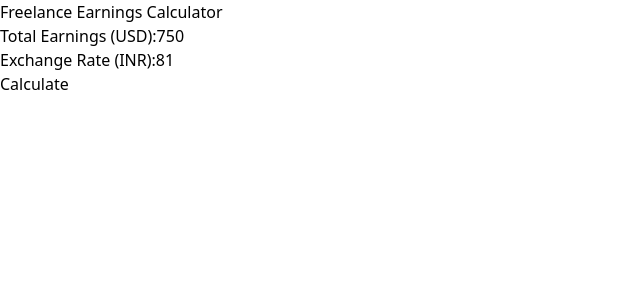
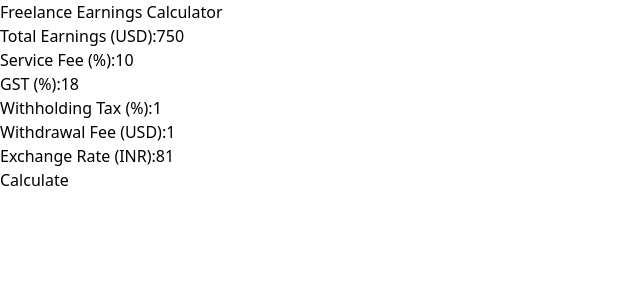
Before and after one commit to GAM3RG33K/freelance-earnings-calculator, a React (Vite) app: page / in a window 1280 px wide. Shown: the top 300 px of the page, without its empty margins (0-640 px from the left). Built offline with nearby package versions, Linux system fonts and the light colour scheme.

Commit message:
BugFix: Input field focus issue

```diff
--- a/src/App.tsx
+++ b/src/App.tsx
@@ -1,4 +1,3 @@
-import React from 'react'
 import FreelanceEarningsCalculator from './FreelanceEarningsCalculator'
 
 function App() {
--- a/src/FreelanceEarningsCalculator.tsx
+++ b/src/FreelanceEarningsCalculator.tsx
@@ -1,53 +1,105 @@
 import React, { useState } from 'react';
 
+// Define the InputField component outside of the main component
+const InputField: React.FC<{
+    label: string;
+    value: string;
+    onChange: (value: string) => void;
+    placeholder: string;
+}> = ({ label, value, onChange, placeholder }) => (
+    <div className="mb-4">
+        <label className="block text-sm font-medium text-gray-700">
+            {label}:
+            <input
+                type="text"
+                value={value}
+                onChange={(e) => onChange(e.target.value)}
+                placeholder={placeholder}
+                className="mt-1 block w-full rounded-md border-gray-300 shadow-sm focus:border-indigo-300 focus:ring focus:ring-indigo-200 focus:ring-opacity-50"
+            />
+        </label>
+    </div>
+);
+
 const FreelanceEarningsCalculator: React.FC = () => {
-  const [totalEarningsUSD, setTotalEarningsUSD] = useState<number>(750);
-  const [exchangeRateINR, setExchangeRateINR] = useState<number>(81);
+    const [fields, setFields] = useState({
+        totalEarningsUSD: '750',
+        serviceFeePercentage: '10',
+        gstPercentage: '18',
+        withholdingTaxPercentage: '1',
+        withdrawalFeeUSD: '1',
+        exchangeRateINR: '81',
+    });
     const [netEarningsINR, setNetEarningsINR] = useState<number | null>(null);
 
+    const handleInputChange = (field: keyof typeof fields, value: string) => {
+        if (value === '' || /^\d*\.?\d*$/.test(value)) {
+            setFields(prev => ({ ...prev, [field]: value }));
+        }
+    };
+
     const calculateEarnings = () => {
-    const serviceFeePercentage = 10 / 100;
-    const gstPercentage = 18 / 100;
-    const withholdingTaxPercentage = 1 / 100;
-    const withdrawalFeeUSD = 1;
+        const {
+            totalEarningsUSD,
+            serviceFeePercentage,
+            gstPercentage,
+            withholdingTaxPercentage,
+            withdrawalFeeUSD,
+            exchangeRateINR,
+        } = fields;
 
-    const serviceFee = totalEarningsUSD * serviceFeePercentage;
-    const gstOnServiceFee = serviceFee * gstPercentage;
-    const withholdingTax = totalEarningsUSD * withholdingTaxPercentage;
+        const totalEarnings = parseFloat(totalEarningsUSD);
+        const serviceFee = totalEarnings * (parseFloat(serviceFeePercentage) / 100);
+        const gstOnServiceFee = serviceFee * (parseFloat(gstPercentage) / 100);
+        const withholdingTax = totalEarnings * (parseFloat(withholdingTaxPercentage) / 100);
 
         const totalDeductions = serviceFee + gstOnServiceFee + withholdingTax;
-    const netEarningsUSD = totalEarningsUSD - totalDeductions;
-    const netEarningsAfterWithdrawalFeeUSD = netEarningsUSD - withdrawalFeeUSD;
+        const netEarningsUSD = totalEarnings - totalDeductions;
+        const netEarningsAfterWithdrawalFeeUSD = netEarningsUSD - parseFloat(withdrawalFeeUSD);
 
-    const netEarningsINR = netEarningsAfterWithdrawalFeeUSD * exchangeRateINR;
+        const netEarningsINR = netEarningsAfterWithdrawalFeeUSD * parseFloat(exchangeRateINR);
         setNetEarningsINR(netEarningsINR);
     };
 
     return (
         <div className="p-4 max-w-md mx-auto bg-white rounded-xl shadow-md">
             <h1 className="text-2xl font-bold mb-4">Freelance Earnings Calculator</h1>
-      <div className="mb-4">
-        <label className="block text-sm font-medium text-gray-700">
-          Total Earnings (USD):
-          <input
-            type="number"
-            value={totalEarningsUSD}
-            onChange={(e) => setTotalEarningsUSD(Number(e.target.value))}
-            className="mt-1 block w-full rounded-md border-gray-300 shadow-sm focus:border-indigo-300 focus:ring focus:ring-indigo-200 focus:ring-opacity-50"
+            <InputField
+                label="Total Earnings (USD)"
+                value={fields.totalEarningsUSD}
+                onChange={(value) => handleInputChange('totalEarningsUSD', value)}
+                placeholder="e.g., 750"
             />
-        </label>
-      </div>
-      <div className="mb-4">
-        <label className="block text-sm font-medium text-gray-700">
-          Exchange Rate (INR):
-          <input
-            type="number"
-            value={exchangeRateINR}
-            onChange={(e) => setExchangeRateINR(Number(e.target.value))}
-            className="mt-1 block w-full rounded-md border-gray-300 shadow-sm focus:border-indigo-300 focus:ring focus:ring-indigo-200 focus:ring-opacity-50"
+            <InputField
+                label="Service Fee (%)"
+                value={fields.serviceFeePercentage}
+                onChange={(value) => handleInputChange('serviceFeePercentage', value)}
+                placeholder="e.g., 10"
             />
-        </label>
-      </div>
+            <InputField
+                label="GST (%)"
+                value={fields.gstPercentage}
+                onChange={(value) => handleInputChange('gstPercentage', value)}
+                placeholder="e.g., 18"
+            />
+            <InputField
+                label="Withholding Tax (%)"
+                value={fields.withholdingTaxPercentage}
+                onChange={(value) => handleInputChange('withholdingTaxPercentage', value)}
+                placeholder="e.g., 1"
+            />
+            <InputField
+                label="Withdrawal Fee (USD)"
+                value={fields.withdrawalFeeUSD}
+                onChange={(value) => handleInputChange('withdrawalFeeUSD', value)}
+                placeholder="e.g., 1"
+            />
+            <InputField
+                label="Exchange Rate (INR)"
+                value={fields.exchangeRateINR}
+                onChange={(value) => handleInputChange('exchangeRateINR', value)}
+                placeholder="e.g., 81"
+            />
             <button
                 onClick={calculateEarnings}
                 className="w-full bg-blue-500 hover:bg-blue-700 text-white font-bold py-2 px-4 rounded"
```
Lines whose indentation alone changed are shown as unchanged.
